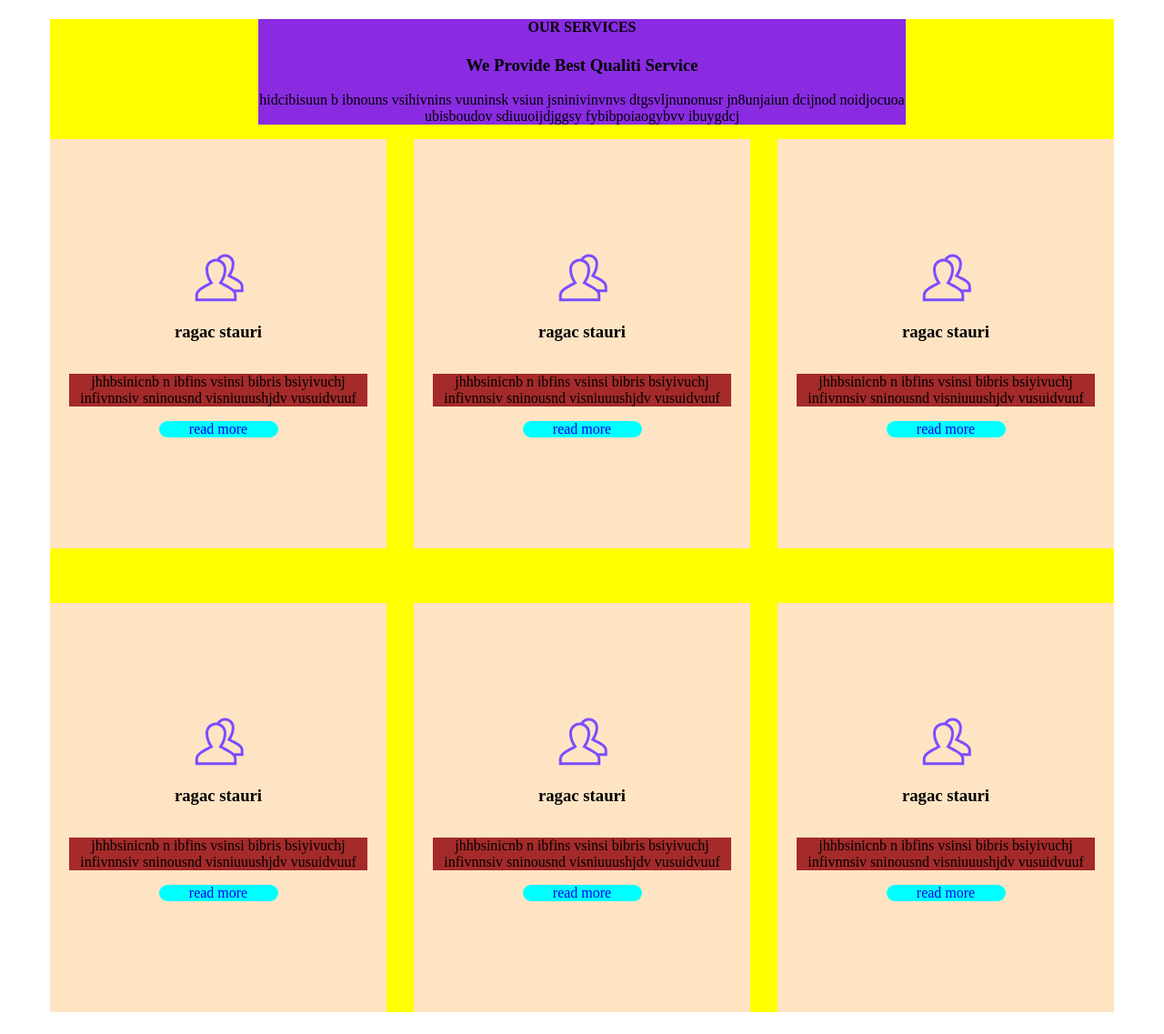
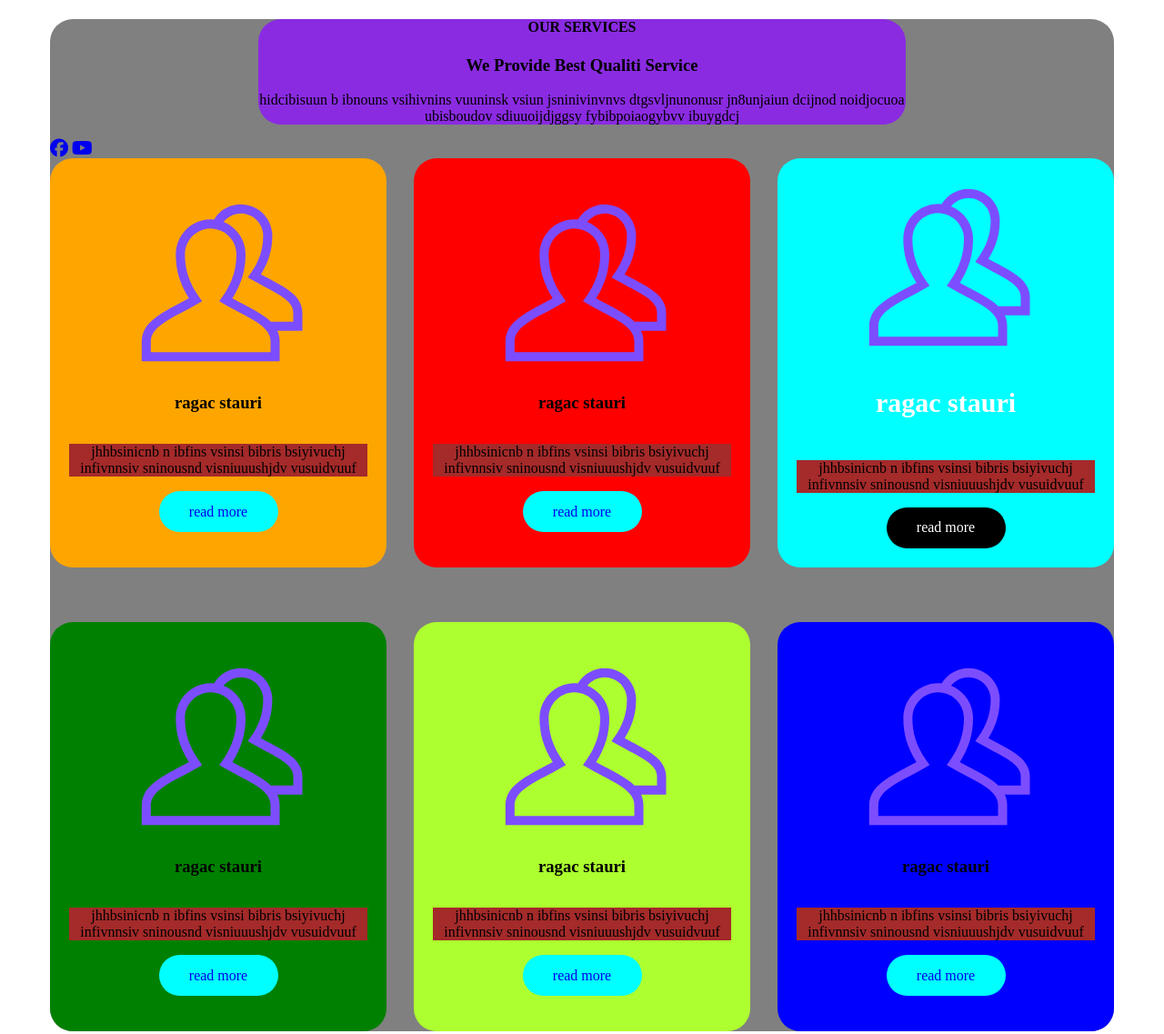
Before and after one commit to vakho1995/lesson-9.github.io, a plain HTML site: page index.html in a window 1280 px wide. Shown: the whole page at 91% size. Drawn offline with Linux system fonts and the light colour scheme.

Commit message:
use flex fontawesome and autoprefixer

```diff
--- a/css/style.css
+++ b/css/style.css
@@ -1,7 +1,8 @@
 .container{
     width: 1170px;
     margin:0 auto;
-    background-color: yellow;
+    background-color: grey;
+    border-radius: 25px;
 }
 .block{
     width: 370px;
@@ -11,6 +12,7 @@
     justify-content: center;
     align-items: center;
     flex-direction:column;
+    border-radius: 25px;
 }
 .block p {
     width:328px ;
@@ -19,7 +21,7 @@
 }
 .block a {
     width: 131px;
-    height: 45;
+    height: 45px;
     background-color: aqua;
     text-decoration:none;
     border-radius: 23px;
@@ -30,15 +32,70 @@
 .line1{
     display:flex;
     justify-content: space-between;
+    flex-wrap: wrap;
 }
-.line2{
+/* .line2{
     display:flex;
     justify-content: space-between;
     margin-top: 60px;
-}
+} */
 .title-block{
     width: 712px;
     margin: 0 auto;
     background-color: blueviolet;
     text-align: center;
+    border-radius:25px;
 }
+.color01{
+    background-color: aquamarine;
+}
+.block img {
+    height: 200px;
+    width: 200px;
+}
+/* pseudo klases*/
+.block:nth-child(1){
+    background-color: orange;
+}
+.block:nth-child(2){
+    background-color: red;
+}
+.block:nth-child(3){
+    background-color: aqua;
+}
+.block:nth-child(4){
+    background-color: green;
+}
+.block:nth-child(5){
+    background-color: greenyellow;
+}
+.block:nth-child(6){
+    background-color: blue;
+}
+.block:nth-child(3) h3 {
+    font-size: 30px;
+    color: #fff;
+}
+.block:nth-child(3) a {
+    background-color: black;
+    color: #fff;
+}
+.block:nth-child(4),
+.block:nth-child(5),
+.block:nth-child(6){
+    margin-top: 60px;
+}
+/* icone */
+.icon i {
+    font-size: 20px;
+    position: relative;
+    transition: all 0.5s;
+}
+.fa-facebook:hover{
+    font-size: 25px;
+    color: blue;
+}
+.fa-youtube:hover{
+    font-size: 25px;
+    color: red;
+}
--- a/index.html
+++ b/index.html
@@ -5,6 +5,8 @@
     <meta charset="UTF-8">
     <meta name="viewport" content="width=device-width, initial-scale=1.0">
     <title>flex & fontawesome & auterfixer</title>
+    <link rel="icon" href="image/mc_freddie_color_web.svg" sizes="16 x 16">
+    <script src="https://kit.fontawesome.com/05d8891513.js" crossorigin="anonymous"></script>
 </head>
 <body>
     <section>
@@ -15,7 +17,17 @@
                 <p>hidcibisuun b ibnouns vsihivnins vuuninsk vsiun
                     jsninivinvnvs  dtgsvljnunonusr jn8unjaiun dcijnod  noidjocuoa   ubisboudov sdiuuoijdjggsy fybibpoiaogybvv ibuygdcj</p>
             </div>
+            <div class="icon">
+                <a href="https://www.facebook.com/" target="_blank"><i class="fa-brands fa-facebook"></i></a>
+                <a href="https://www.youtube.com/" target="_blank"><i class="fa-brands fa-youtube"></i></a>
+            </div>
             <div class="line1">
+                <div class="block color01">
+                    <img src="image/2 Users.svg" alt="img">
+                    <h3>ragac stauri</h3>
+                    <p>jhhbsinicnb n ibfins vsinsi bibris bsiyivuchj infivnnsiv sninousnd visniuuushjdv vusuidvuuf</p>
+                    <a href="#">read more</a>
+                </div>
                 <div class="block">
                     <img src="image/2 Users.svg" alt="icone">
                     <h3>ragac stauri</h3>
@@ -34,8 +46,6 @@
                     <p>jhhbsinicnb n ibfins vsinsi bibris bsiyivuchj infivnnsiv sninousnd visniuuushjdv vusuidvuuf</p>
                     <a href="#">read more</a>
                 </div>
-            </div>
-            <div class="line2">
                 <div class="block">
                     <img src="image/2 Users.svg" alt="icone">
                     <h3>ragac stauri</h3>
@@ -48,13 +58,6 @@
                     <p>jhhbsinicnb n ibfins vsinsi bibris bsiyivuchj infivnnsiv sninousnd visniuuushjdv vusuidvuuf</p>
                     <a href="#">read more</a>
                 </div>
-                <div class="block">
-                    <img src="image/2 Users.svg" alt="icone">
-                    <h3>ragac stauri</h3>
-                    <p>jhhbsinicnb n ibfins vsinsi bibris bsiyivuchj infivnnsiv sninousnd visniuuushjdv vusuidvuuf</p>
-                    <a href="#">read more</a>
-                </div>
-            </div>
         </div>
     </section>
 </body>
```
Also changed, not shown: image/mc_freddie_color_web.svg (added).
